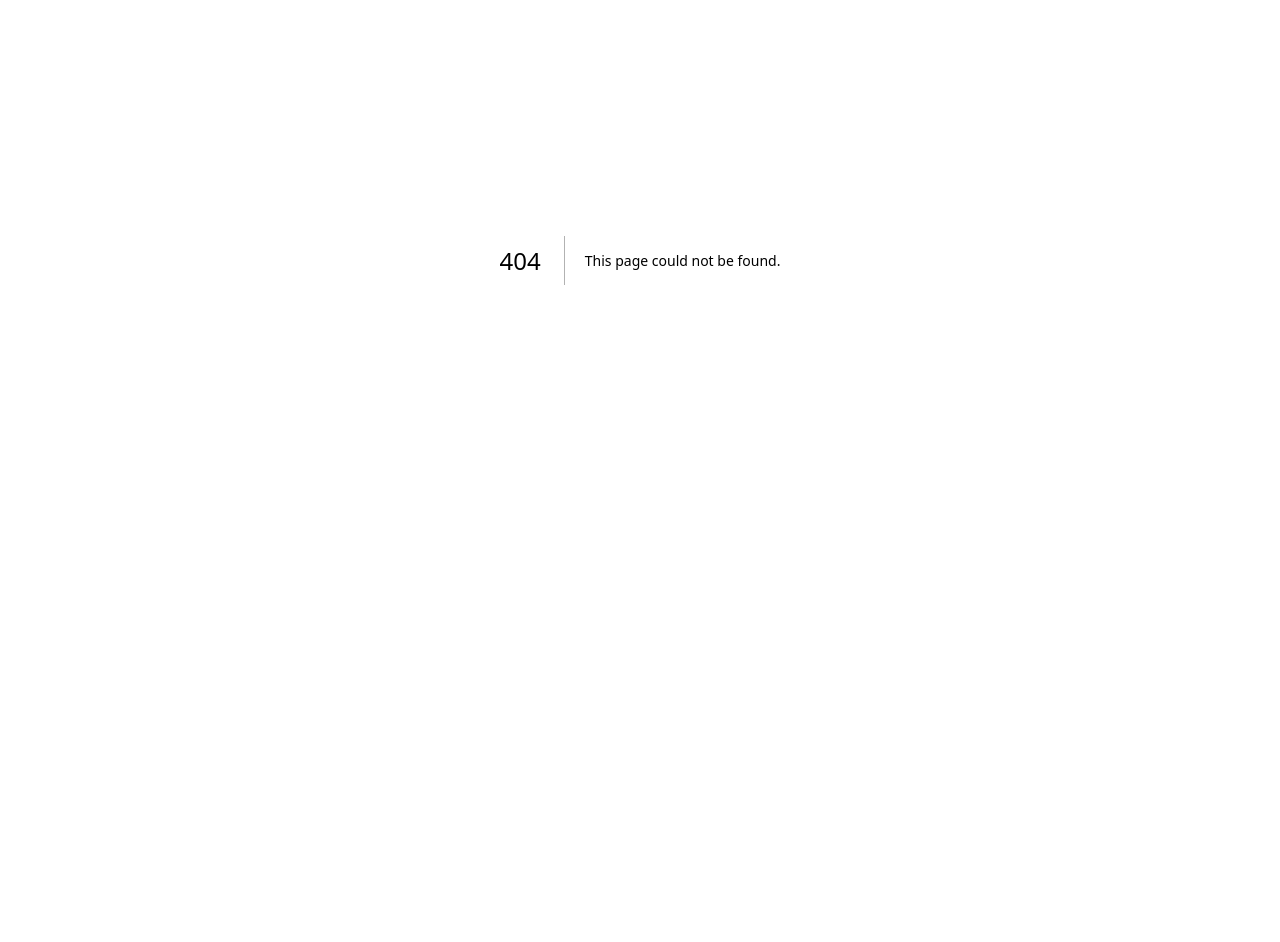
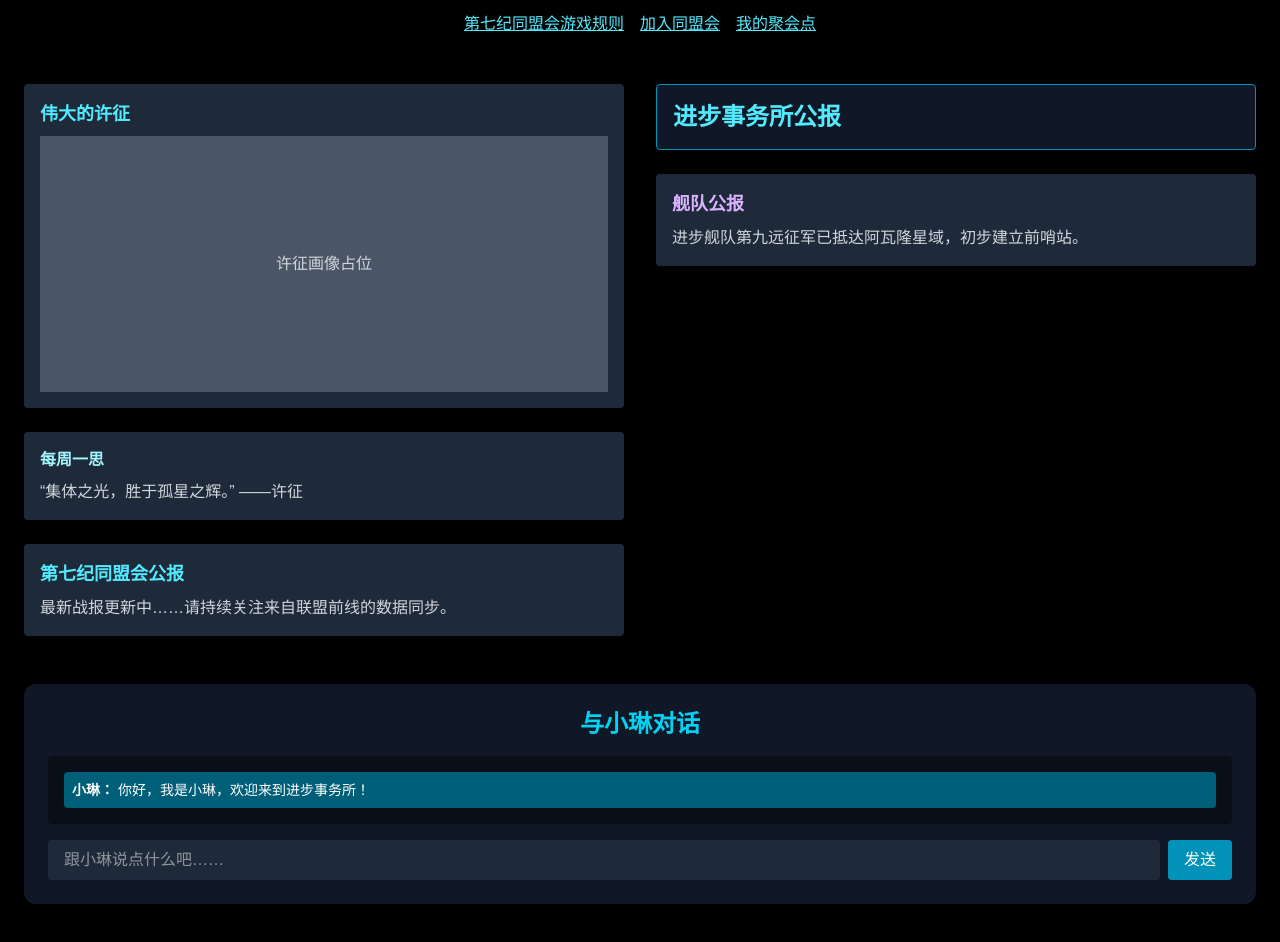
Before and after one commit to KevinWangIndeed/ministryofprogress-site, a Next.js app: page /home in a window 1280 px wide. Before the commit this address had no page. Shown: the part 140-1082 px from the top of the page. Before the commit the page ends 800 px from the top, so only its background shows below. Built offline with nearby package versions, Linux system fonts and the light colour scheme.

Commit message:
feat: add /home page with Xiaolin chatbot and news layout

```diff
--- /dev/null
+++ b/src/app/home/page.js
@@ -0,0 +1,111 @@
+'use client';
+
+import { useState } from 'react';
+
+export default function HomePage() {
+  const [messages, setMessages] = useState([
+    { sender: 'xiaoLin', text: '你好，我是小琳，欢迎来到进步事务所！' }
+  ]);
+  const [input, setInput] = useState('');
+
+  const handleSend = () => {
+    if (!input.trim()) return;
+    setMessages([...messages, { sender: 'user', text: input }]);
+    setMessages((prev) => [
+      ...prev,
+      { sender: 'xiaoLin', text: '（模拟回应）收到，我会认真记录的哦～！' }
+    ]);
+    setInput('');
+  };
+
+  return (
+    <main className="min-h-screen bg-black text-white px-6 py-10 space-y-12">
+      {/* 顶部 */}
+      <div className="text-center">
+        <p className="text-sm text-gray-400 tracking-widest mb-2">
+          跨蹈群星归河山，指引河山向群星
+        </p>
+        <h1 className="text-5xl md:text-6xl font-bold text-cyan-400 mb-6">进步事务所</h1>
+        <div className="flex flex-col md:flex-row justify-center items-center gap-4 text-cyan-300">
+          <a href="/rules" className="hover:text-white underline">第七纪同盟会游戏规则</a>
+          <a href="#" className="hover:text-white underline">加入同盟会</a>
+          <a href="#" className="hover:text-white underline">我的聚会点</a>
+        </div>
+      </div>
+
+      {/* 主体内容 */}
+      <div className="grid grid-cols-1 md:grid-cols-2 gap-8">
+        {/* 左栏 */}
+        <div className="space-y-6">
+          <div className="bg-gray-800 p-4 rounded shadow">
+            <h2 className="text-lg font-semibold mb-2 text-cyan-300">伟大的许征</h2>
+            <div className="w-full h-64 bg-gray-600 flex items-center justify-center text-gray-300">
+              许征画像占位
+            </div>
+          </div>
+
+          <div className="bg-gray-800 p-4 rounded shadow">
+            <h3 className="text-md font-semibold text-cyan-200 mb-2">每周一思</h3>
+            <p className="text-gray-300">
+              “集体之光，胜于孤星之辉。” ——许征
+            </p>
+          </div>
+
+          <div className="bg-gray-800 p-4 rounded shadow">
+            <h3 className="text-lg font-bold text-cyan-300 mb-2">第七纪同盟会公报</h3>
+            <p className="text-gray-300">
+              最新战报更新中……请持续关注来自联盟前线的数据同步。
+            </p>
+          </div>
+        </div>
+
+        {/* 右栏 */}
+        <div className="space-y-6">
+          <div className="bg-gray-900 p-4 rounded shadow border border-cyan-600">
+            <h2 className="text-2xl font-bold text-cyan-300">进步事务所公报</h2>
+          </div>
+
+          <div className="bg-gray-800 p-4 rounded shadow">
+            <h3 className="text-lg font-bold text-purple-300 mb-2">舰队公报</h3>
+            <p className="text-gray-300">
+              进步舰队第九远征军已抵达阿瓦隆星域，初步建立前哨站。
+            </p>
+          </div>
+        </div>
+      </div>
+
+      {/* 小琳对话框 */}
+      <div className="bg-gray-900 rounded-xl shadow-lg p-6 mt-12">
+        <h2 className="text-2xl font-bold text-cyan-400 mb-4 text-center">与小琳对话</h2>
+        <div className="max-h-64 overflow-y-auto space-y-2 mb-4 bg-black/40 p-4 rounded">
+          {messages.map((msg, i) => (
+            <div
+              key={i}
+              className={`text-sm p-2 rounded ${
+                msg.sender === 'xiaoLin' ? 'bg-cyan-800 text-white self-start' : 'bg-gray-700 text-white self-end'
+              }`}
+            >
+              <strong>{msg.sender === 'xiaoLin' ? '小琳：' : '你：'}</strong> {msg.text}
+            </div>
+          ))}
+        </div>
+        <div className="flex gap-2">
+          <input
+            type="text"
+            className="flex-1 px-4 py-2 rounded bg-gray-800 text-white outline-none"
+            placeholder="跟小琳说点什么吧……"
+            value={input}
+            onChange={(e) => setInput(e.target.value)}
+            onKeyDown={(e) => e.key === 'Enter' && handleSend()}
+          />
+          <button
+            className="bg-cyan-600 hover:bg-cyan-700 px-4 py-2 rounded"
+            onClick={handleSend}
+          >
+            发送
+          </button>
+        </div>
+      </div>
+    </main>
+  );
+}
```
